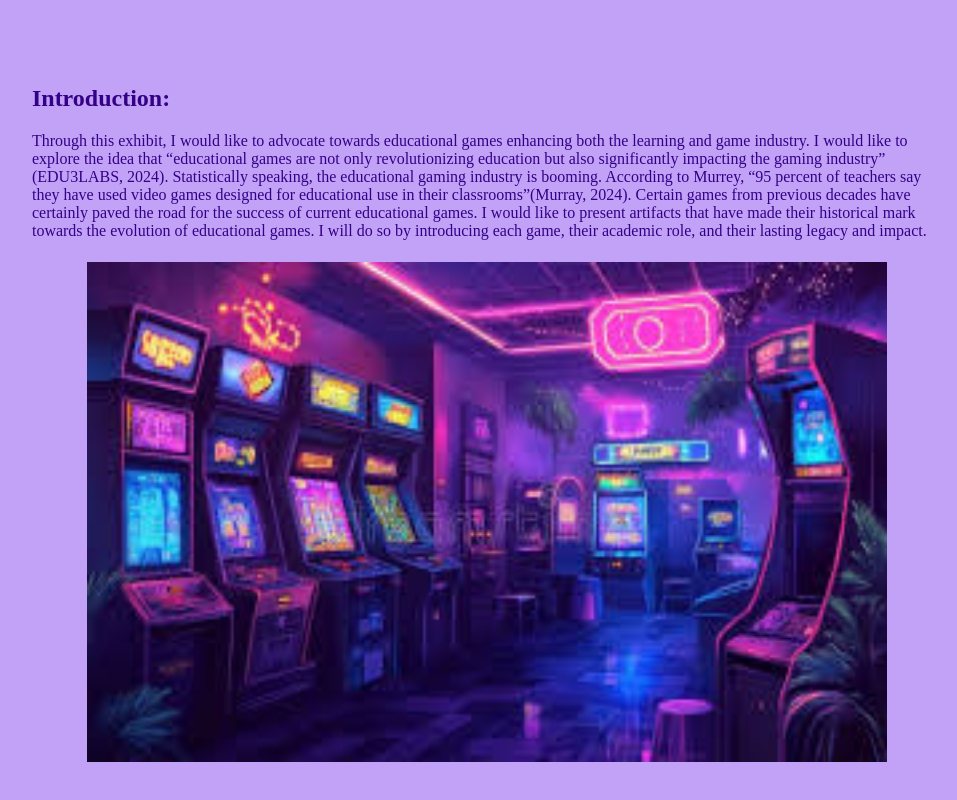
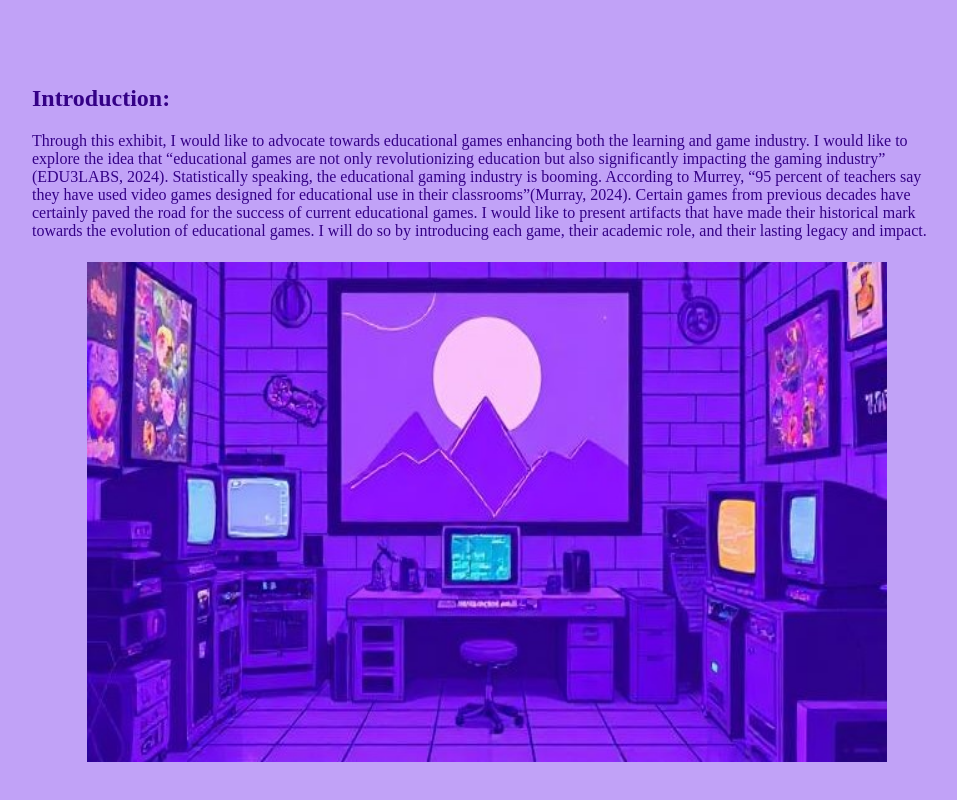
Before and after one commit to CoolerJeans/CCTproject, a plain HTML site: page index.html in a window 1280 px wide. Shown: the part 338-1138 px from the top of the page, without its empty margins (153-1110 px from the left). Drawn offline with Linux system fonts and the light colour scheme.

Commit message:
intropic

```diff
--- a/index.html
+++ b/index.html
@@ -43,7 +43,7 @@
                 <div>
 
                     <h1 style="text-align: center;">
-                        <img src="intro.jpg" alt="Sumarian game" style="width: 800px;height: 500px;" class="center">
+                        <img src="intro1.jpg" alt="Sumarian game" style="width: 800px;height: 500px;" class="center">
                     </h1>
                 </div>
 
```
Also changed, not shown: intro1.jpg (added).
